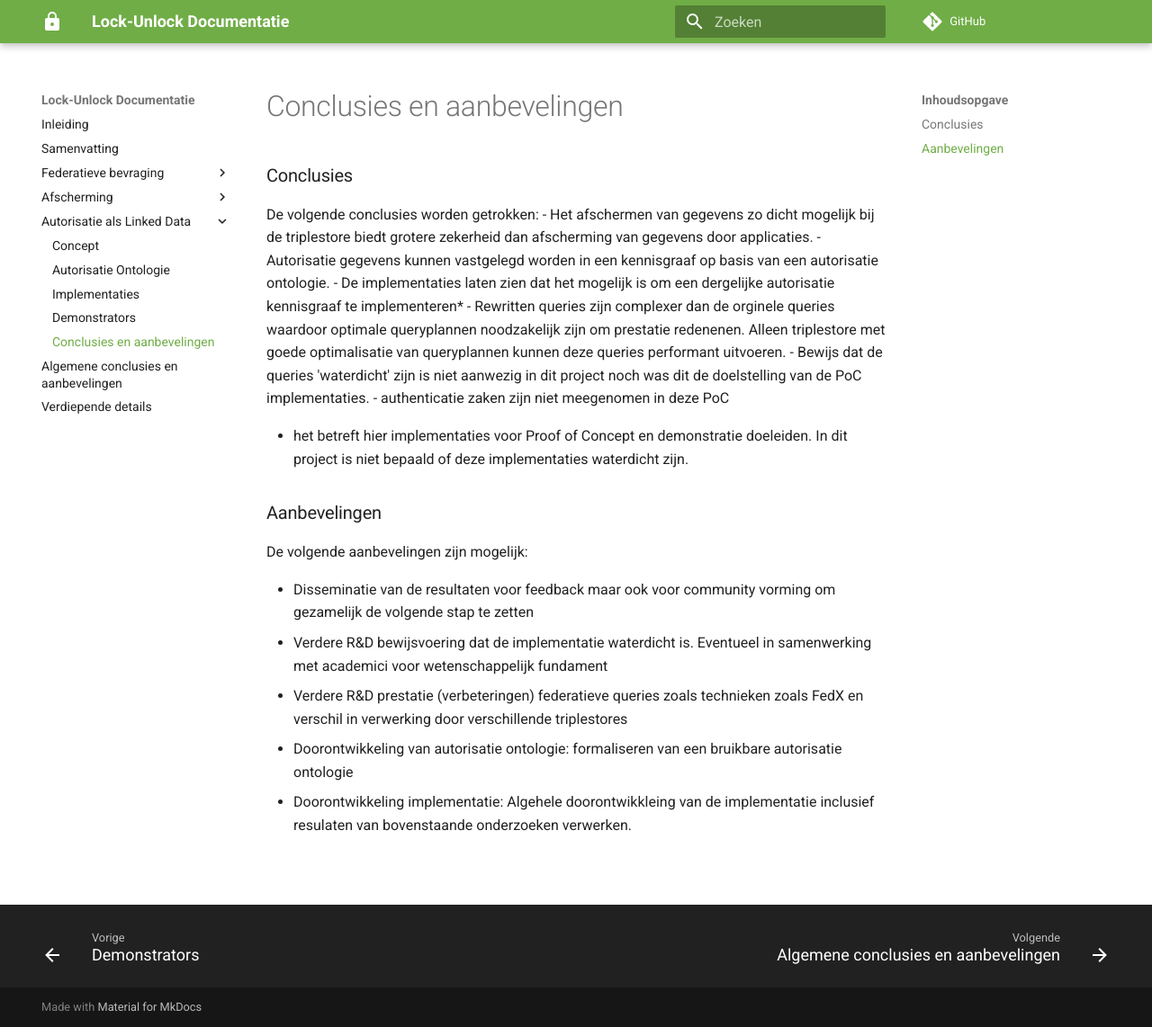
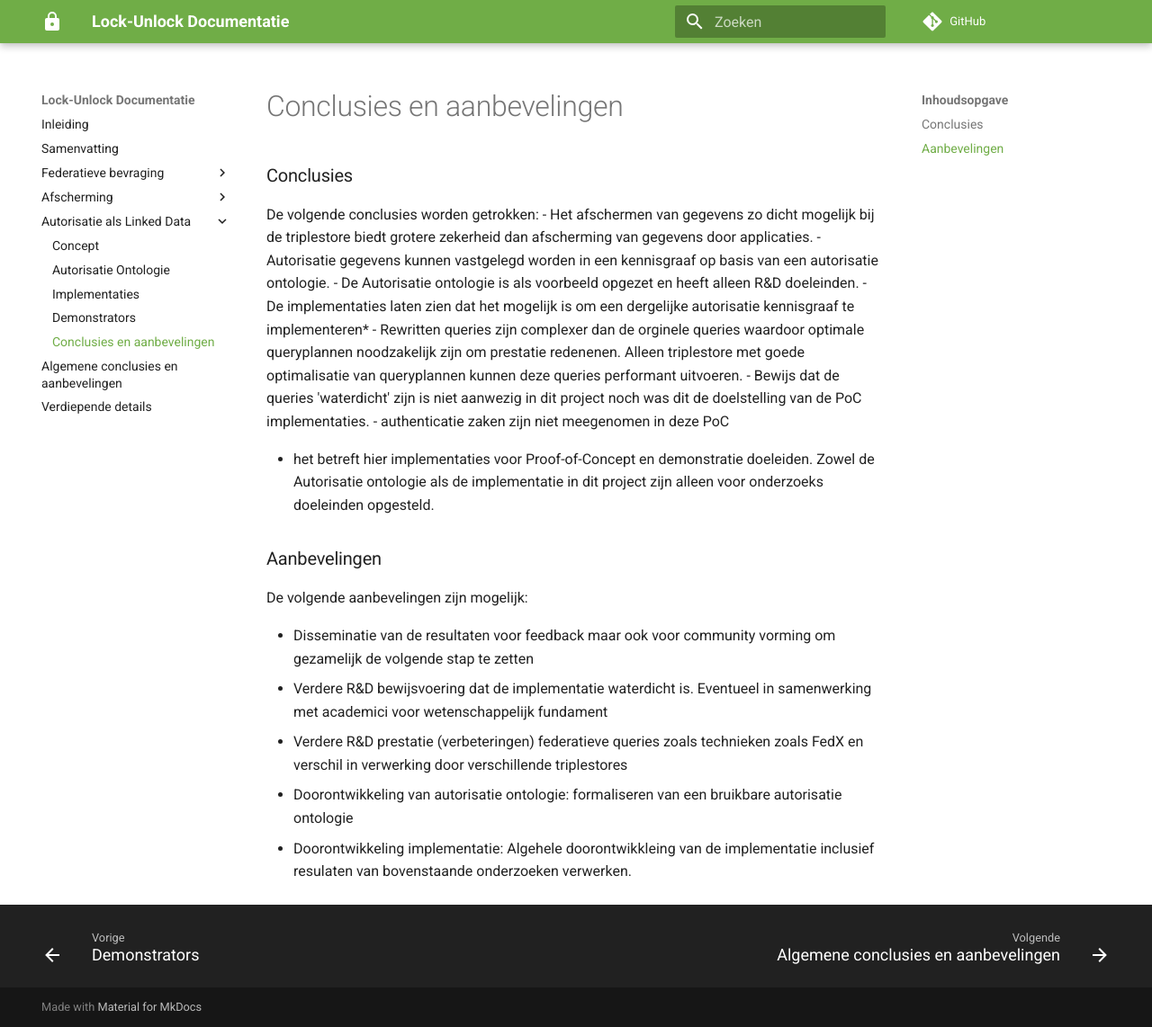
Before and after one commit to kadaster-labs/lock-unlock-docs, an MkDocs documentation site: the page built from docs/autorisatie-als-linkeddata/conclusies.md, in a window 1280 px wide and 1142 px high. Shown: the whole window at 90% size. Built offline with MkDocs 1.6.1 and Material for MkDocs 9.7.7, drawn with Linux system fonts in a browser that asks for light colours; comment, search, counter and statistics services are not loaded.

Commit message:
mini aanpassing conclusies

```diff
--- a/docs/autorisatie-als-linkeddata/conclusies.md
+++ b/docs/autorisatie-als-linkeddata/conclusies.md
@@ -5,13 +5,14 @@ title: Conclusies en aanbevelingen
 De volgende conclusies worden getrokken:
 - Het afschermen van gegevens zo dicht mogelijk bij de triplestore biedt grotere zekerheid dan afscherming van gegevens door applicaties.
 - Autorisatie gegevens kunnen vastgelegd worden in een kennisgraaf op basis van een autorisatie ontologie.
+- De Autorisatie ontologie is als voorbeeld opgezet en heeft alleen R&D  doeleinden.
 - De implementaties laten zien dat het mogelijk is om een dergelijke autorisatie kennisgraaf te implementeren*
 - Rewritten queries zijn complexer dan de orginele queries waardoor optimale queryplannen noodzakelijk zijn om prestatie redenenen. Alleen triplestore met goede optimalisatie van queryplannen kunnen deze queries performant uitvoeren.
 - Bewijs dat de queries 'waterdicht' zijn is niet aanwezig in dit project noch was dit de doelstelling van de PoC implementaties.
 - authenticatie zaken zijn niet meegenomen in deze PoC
 
 
-* het betreft hier implementaties voor Proof of Concept en demonstratie doeleiden. In dit project is niet bepaald of deze implementaties waterdicht zijn.
+* het betreft hier implementaties voor Proof-of-Concept en demonstratie doeleiden. Zowel de Autorisatie ontologie als de implementatie in dit project zijn alleen voor onderzoeks doeleinden opgesteld.
 
 
 ###Aanbevelingen
```
